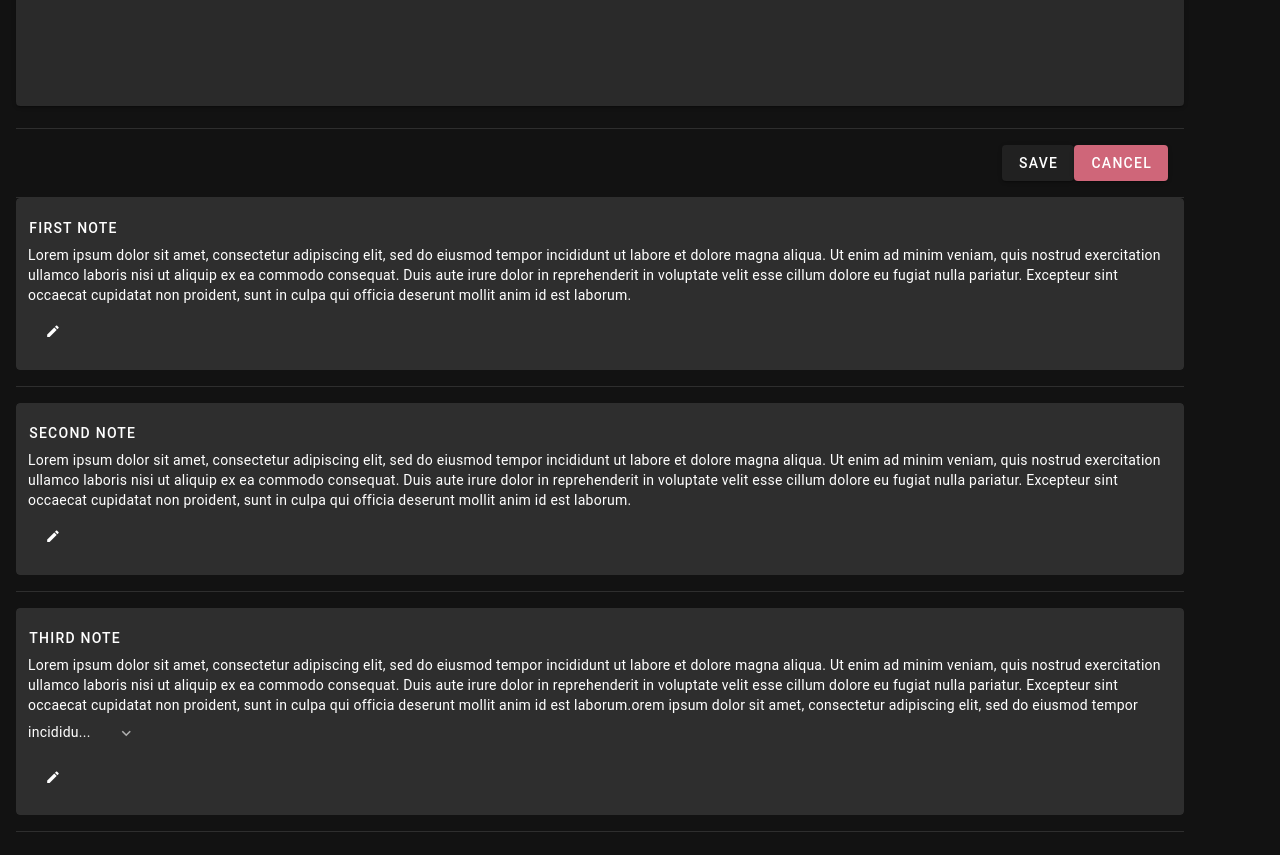
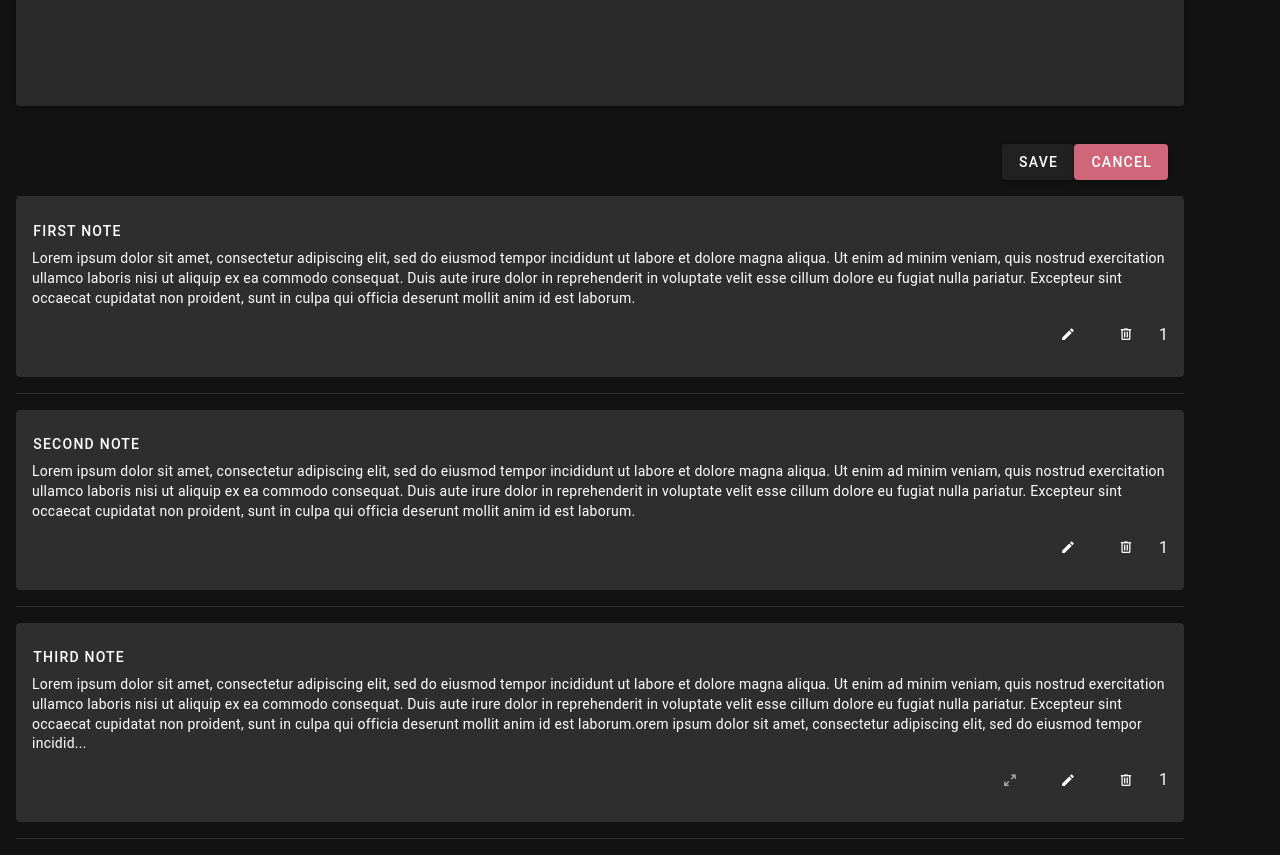
Before and after one commit to brainwave/learn, a Vue app in the folder vue3/noteballs/: page /notes in a window 1280 px wide. Shown: the part 320-1175 px from the top of the page. Built offline with nearby package versions, Linux system fonts and the light colour scheme.

Commit message:
Pushing intermediate commit

```diff
--- a/vue3/noteballs/src/components/notes/Note.vue
+++ b/vue3/noteballs/src/components/notes/Note.vue
@@ -14,31 +14,41 @@ const isNoteTooBig = computed(() => {
 })
 
 const shortContent = computed(() => {
-  return props.noteEntry.content.slice(0, charLimit - 6) + "..."
+  return props.noteEntry.content.slice(0, charLimit - 7) + "..."
 })
 
 const expanded = ref(false)
+const beingEdited = ref(false)
+const beingDeleted = ref(false)
+
 </script>
 
 <template>
   <v-card :ripple="false" variant="tonal">
     <v-container fluid>
-      <v-row dense>
+      <v-row>
+        <v-col>
           <v-card-title class="text-subtitle-2" @click="expanded=!expanded">
             <v-btn class="noteAction" variant="text">
               {{ props.noteEntry.title }}
             </v-btn>
           </v-card-title>
-        <v-card-text class="noteText">
+          <v-card-text v-if="!beingEdited" class="noteText">
             {{ isNoteTooBig && !expanded ? shortContent : props.noteEntry.content }}
-          <v-btn v-if=isNoteTooBig class="noteAction" variant="plain" @click.stop="expanded=!expanded">
-            <v-icon v-if="!expanded" icon="mdi-chevron-down"></v-icon>
-            <v-icon v-if="expanded" icon="mdi-chevron-up"></v-icon>
-          </v-btn>
           </v-card-text>
-        <v-card-actions class="noteActions">
-          <NoteActions :expanded="expanded" @expandButtonClicked="expanded=!expanded"/>
+          <v-textarea v-else :model-value="props.noteEntry.content" :rows="isNoteTooBig ? 10 : 5"
+                      class="noteText"
+                      clearable counter outlined variant="plain"></v-textarea>
+          <v-card-actions class="noteAction">
+            <v-spacer></v-spacer>
+            <NoteActions :beingEdited="beingEdited" :expandEnabled="isNoteTooBig"
+                         :expanded="expanded"
+                         @editButtonClicked="beingEdited = true"
+                         @expandButtonClicked="expanded=!expanded"
+                         @saveButtonClicked="beingEdited = false"/>
+            1
           </v-card-actions>
+        </v-col>
       </v-row>
     </v-container>
   </v-card>
@@ -58,8 +68,4 @@ const expanded = ref(false)
 .noteAction {
   padding: 0;
 }
-
-.noteActions {
-  padding: 0;
-}
 </style>
--- a/vue3/noteballs/src/components/notes/NoteActions.vue
+++ b/vue3/noteballs/src/components/notes/NoteActions.vue
@@ -1,10 +1,25 @@
 <script lang="ts" setup>
-defineProps<{ expanded: boolean }>()
+defineProps<{
+  expanded: boolean,
+  beingEdited: boolean,
+  expandEnabled: boolean
+}>()
 </script>
 
 <template>
-  <v-btn class="noteAction" size="small" @click.stop="$emit('expandButtonClicked')">
+  <v-btn v-if=expandEnabled class="noteAction" size="small" variant="plain" @click.stop="$emit('expandButtonClicked')">
+    <v-icon v-if="!expanded" icon="mdi-arrow-expand"></v-icon>
+    <v-icon v-if="expanded" icon="mdi-arrow-collapse"></v-icon>
+  </v-btn>
+  <v-btn v-if="beingEdited" class="noteAction" size="small" @click.stop="$emit('saveButtonClicked')">
+    <v-icon icon="mdi-content-save-outline"></v-icon>
+  </v-btn>
+  <v-btn v-else class="noteAction" size="small" @click.stop="$emit('editButtonClicked')">
     <v-icon icon="mdi-pencil"></v-icon>
+  </v-btn>
+
+  <v-btn class="noteAction" size="small" @click.stop="$emit('deleteButtonClick')">
+    <v-icon icon="mdi-trash-can-outline"></v-icon>
   </v-btn>
 </template>
 
--- a/vue3/noteballs/src/views/NotesView.vue
+++ b/vue3/noteballs/src/views/NotesView.vue
@@ -1,6 +1,5 @@
 <template>
   <NewNote/>
-  <v-divider></v-divider>
   <v-container class="noteActions">
     <NewNoteActions/>
   </v-container>
```
Lines whose indentation alone changed are shown as unchanged.
